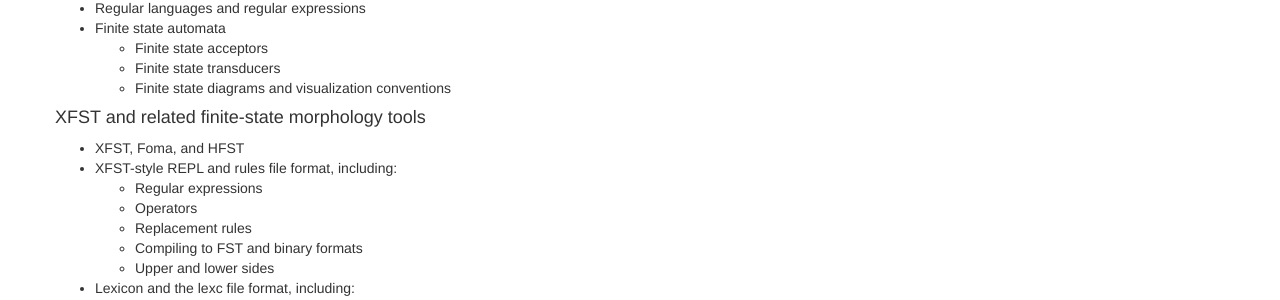
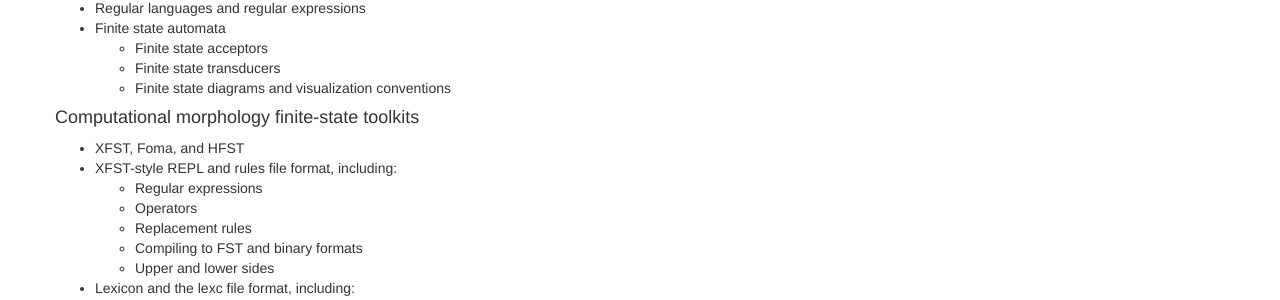
Before and after one commit to 2020-Spring-UIUC-LING490/2020-Spring-UIUC-LING490.github.io, a Jekyll site: the page built from goals.md, in a window 1280 px wide and 900 px high, scrolled down 1023 px. Shown: the part 171-471 px from the top of the window. Built offline with Jekyll 4.4.1, drawn with Linux system fonts in a browser that asks for light colours; nearby versions of some CDN libraries.

Commit message:
Update goals.md

```diff
--- a/goals.md
+++ b/goals.md
@@ -74,7 +74,7 @@ During this course, it is expected that students will gain mastery of the follow
   * Finite state diagrams and visualization conventions
 
 
-<h4>XFST and related finite-state morphology tools</h4>
+<h4>Computational morphology finite-state toolkits</h4>
 
 * XFST, Foma, and HFST
 * XFST-style REPL and rules file format, including:
```
